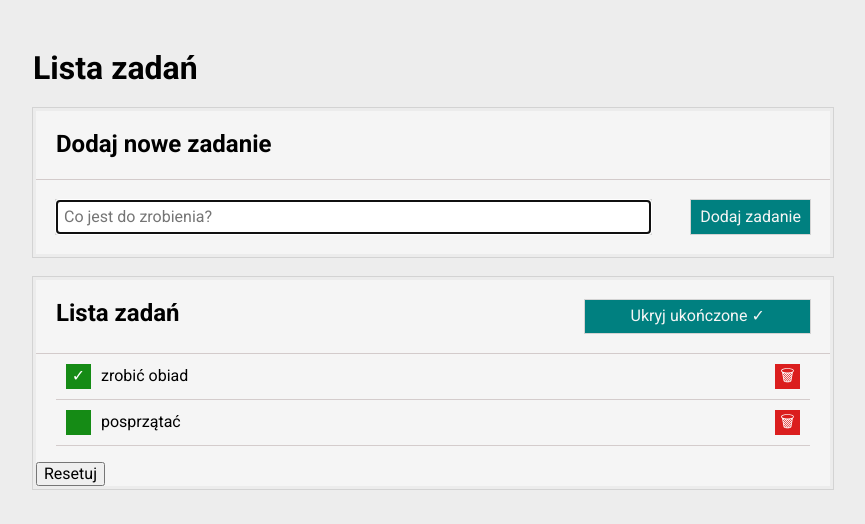
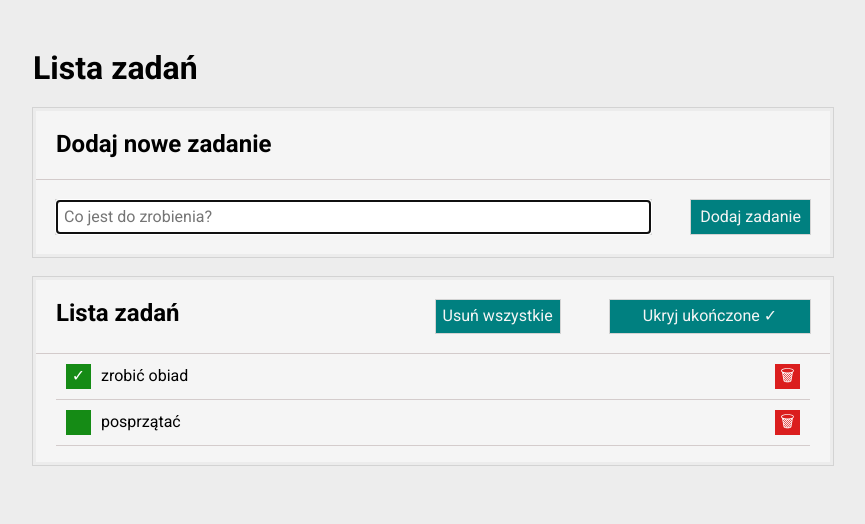
Before and after one commit to Aleksandra-Nie/To-do-list-v2, a plain HTML site: page index.html in a window 1280 px wide. Shown: the whole page, without its empty margins (207-1072 px from the left). Drawn offline with nearby package versions, Linux system fonts and the light colour scheme.

Commit message:
button--reset added

```diff
--- a/css/button.css
+++ b/css/button.css
@@ -26,3 +26,9 @@
     background-color: rgb(60, 167, 167);
     transform: scale(1.1);
 }
+
+.button--reset {
+    display: grid;
+    margin: 20px auto 20px;
+    padding: 7px;
+}
--- a/css/container.css
+++ b/css/container.css
@@ -7,5 +7,5 @@
 
 .container__header {
     display: grid;
-    grid-template-columns: 2fr 1fr;
+    grid-template-columns: 2fr 1fr 1.3fr;
 }
--- a/index.html
+++ b/index.html
@@ -44,10 +44,10 @@
     <div class="container">
         <div class="container__header">
             <h2 class="form__header">Lista zadań</h2>
+            <button type="reset" class="button button--reset">Usuń wszystkie</button>
             <div class="buttons js-buttons"></div>
         </div>
         <ul class="form__list js-tasks"></ul>
-        <button type="reset" class="reset">Resetuj</button>
         </form>
     </div>
     </div>
```
